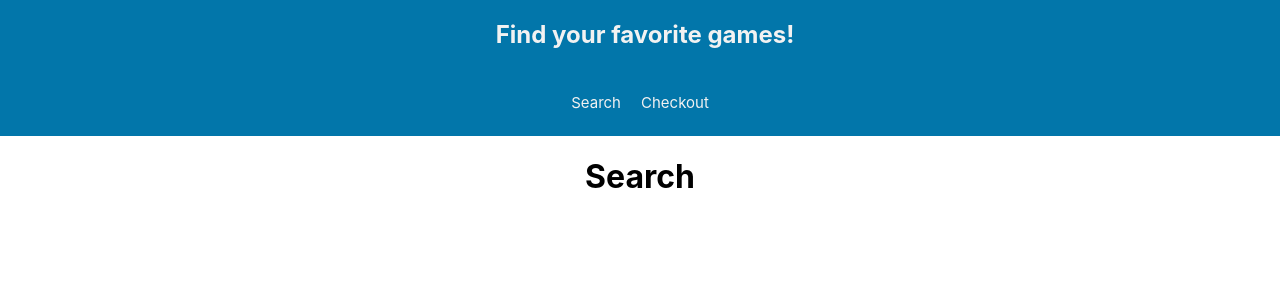
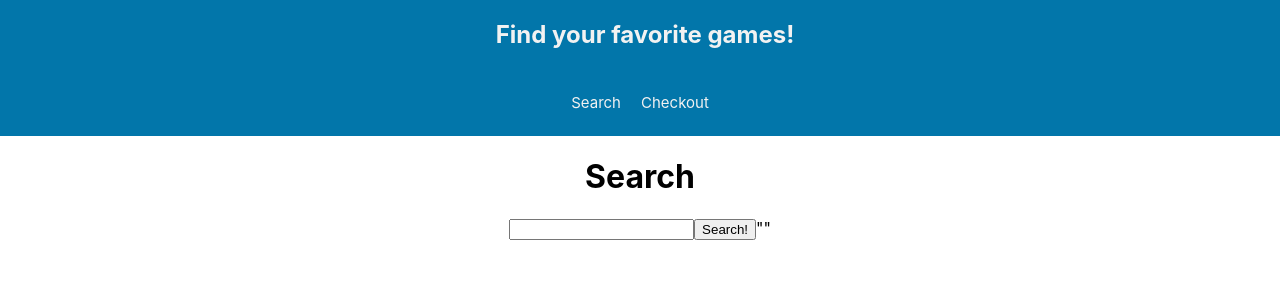
Before and after one commit to dlfedie/gravie-game-test, a React (Create React App) app: page /checkout#/home in a window 1280 px wide. Shown: the top 300 px of the page. Built offline with nearby package versions, Linux system fonts and the light colour scheme.

Commit message:
minor adds to search page. playing around with hooks and function components; may need to switch back to classes since that is what i know

```diff
--- a/src/components/SearchPage/SearchPage.jsx
+++ b/src/components/SearchPage/SearchPage.jsx
@@ -1,10 +1,15 @@
-import React from 'react';
+import React, { useState } from 'react';
 
 
 function SearchPage() {
-
+    const [searchText, setSearchText] = useState('');
     return (
-        <h1>Search</h1>
+        <div>
+            <h1>Search</h1>
+            <input onChange={(event) => setSearchText(event.target.value)}/>
+            <button>Search!</button>
+            {JSON.stringify(searchText)}
+        </div>
     )
 
 }
```
